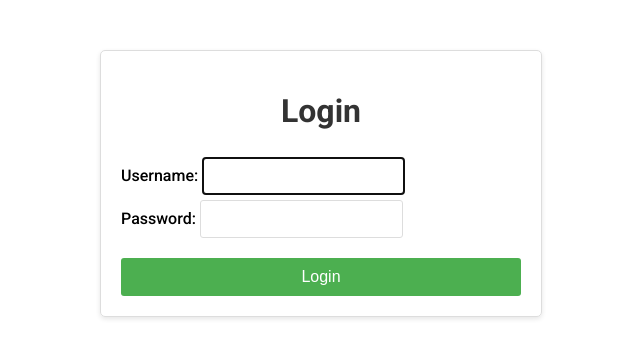
After one commit to CreativeMarkus/Achievement.2, a Django app: page /login/ in a window 1280 px wide. The commit adds this page. Shown: the top 358 px of the page, without its empty margins (319-959 px from the left). Run offline with Django 5.2, Linux system fonts and the light colour scheme.

Commit message:
Implement authentication features: login, logout, and view protection
- Created login_view and logout_view in recipe_project/views.py
- Added login and success templates in templates/auth/
- Updated recipe_project/urls.py with login/logout routes
- Protected RecipeListView and RecipeDetailView with LoginRequiredMixin
- Added login link to home page
- Added logout link to recipes list page
- Updated LOGIN_URL setting in settings.py

```diff
--- a/A2_Recipe_App/src/recipe_project/urls.py
+++ b/A2_Recipe_App/src/recipe_project/urls.py
@@ -2,8 +2,19 @@ from django.contrib import admin
 from django.urls import path, include
 from django.conf import settings
 from django.conf.urls.static import static
+from .views import login_view, logout_view
+
+
+def logout_success_view(request):
+    from django.shortcuts import render
+    return render(request, 'auth/success.html')
+
+
 urlpatterns = [
     path('admin/', admin.site.urls),
     path('', include('recipes.urls')),
+    path('login/', login_view, name='login'),
+    path('logout/', logout_view, name='logout'),
+    path('logout-success/', logout_success_view, name='logout-success'),
 ]
 urlpatterns += static(settings.MEDIA_URL, document_root=settings.MEDIA_ROOT)
--- /dev/null
+++ b/A2_Recipe_App/src/recipe_project/views.py
@@ -0,0 +1,49 @@
+from django.shortcuts import render, redirect
+
+# Django authentication libraries
+from django.contrib.auth import authenticate, login, logout
+
+# Django Form for authentication
+from django.contrib.auth.forms import AuthenticationForm
+
+
+# define a function view called login_view that takes a request from user
+def login_view(request):
+    # initialize:
+    # error_message to None
+    error_message = None
+    # form object with username and password fields
+    form = AuthenticationForm()
+
+    # when user hits "login" button, then POST request is generated
+    if request.method == 'POST':
+        # read the data sent by the form via POST request
+        form = AuthenticationForm(data=request.POST)
+
+        # check if form is valid
+        if form.is_valid():
+            username = form.cleaned_data.get('username')  # read username
+            password = form.cleaned_data.get('password')  # read password
+
+            # use Django authenticate function to validate the user
+            user = authenticate(username=username, password=password)
+            if user is not None:  # if user is authenticated
+                # then use pre-defined Django function to login
+                login(request, user)
+                return redirect('recipes:list')  # & send the user to desired page
+        else:  # in case of error
+            error_message = 'Oops.. something went wrong'  # print error message
+
+    # prepare data to send from view to template
+    context = {
+        'form': form,  # send the form data
+        'error_message': error_message  # and the error_message
+    }
+    # load the login page using "context" information
+    return render(request, 'auth/login.html', context)
+
+
+# define a function view called logout_view that takes a request from user
+def logout_view(request):
+    logout(request)  # the use pre-defined Django function to logout
+    return redirect('logout-success')  # after logging out go to success page
--- a/A2_Recipe_App/src/recipes/urls.py
+++ b/A2_Recipe_App/src/recipes/urls.py
@@ -1,8 +1,8 @@
 from django.urls import path
-from .views import RecipeListView, RecipeDetailView
+from .views import home, RecipeListView, RecipeDetailView
 
 urlpatterns = [
-    path('', RecipeListView.as_view(), name='home'),
+    path('', home, name='home'),
     path('recipes/', RecipeListView.as_view(), name='list'),
     path('recipe/<int:pk>/', RecipeDetailView.as_view(), name='recipe-detail'),
 ]
--- a/A2_Recipe_App/src/recipes/views.py
+++ b/A2_Recipe_App/src/recipes/views.py
@@ -1,14 +1,15 @@
 from django.shortcuts import render
 from django.views.generic import ListView, DetailView
+from django.contrib.auth.mixins import LoginRequiredMixin
 from .models import Recipe
 
 def home(request):
     return render(request, 'recipes/recipes_home.html')
 
-class RecipeListView(ListView):
+class RecipeListView(LoginRequiredMixin, ListView):
     model = Recipe
     template_name = 'recipes/recipes.html'
 
-class RecipeDetailView(DetailView):
+class RecipeDetailView(LoginRequiredMixin, DetailView):
     model = Recipe
     template_name = 'recipes/recipe_detail.html'
--- /dev/null
+++ b/A2_Recipe_App/src/templates/auth/login.html
@@ -0,0 +1,108 @@
+<!DOCTYPE html>
+{% load static %}
+<html>
+
+<head>
+    <title>Recipe App - Login</title>
+    <link href="https://fonts.googleapis.com/css2?family=Roboto:wght@400;500;700&display=swap" rel="stylesheet">
+    <style>
+        body,
+        h1,
+        p {
+            font-family: 'Roboto', sans-serif;
+        }
+
+        .container {
+            max-width: 400px;
+            margin: 50px auto;
+            padding: 20px;
+            border: 1px solid #ddd;
+            border-radius: 5px;
+            box-shadow: 0 2px 5px rgba(0, 0, 0, 0.1);
+        }
+
+        h1 {
+            text-align: center;
+            color: #333;
+        }
+
+        form {
+            display: flex;
+            flex-direction: column;
+        }
+
+        label {
+            margin-top: 15px;
+            font-weight: 500;
+        }
+
+        input[type="text"],
+        input[type="password"] {
+            padding: 10px;
+            margin-top: 5px;
+            border: 1px solid #ddd;
+            border-radius: 3px;
+            font-size: 14px;
+        }
+
+        button {
+            margin-top: 20px;
+            padding: 10px;
+            background-color: #4CAF50;
+            color: white;
+            border: none;
+            border-radius: 3px;
+            cursor: pointer;
+            font-size: 16px;
+            font-weight: 500;
+        }
+
+        button:hover {
+            background-color: #45a049;
+        }
+
+        .error-message {
+            color: red;
+            margin-top: 10px;
+            padding: 10px;
+            background-color: #ffebee;
+            border-radius: 3px;
+        }
+    </style>
+</head>
+
+<body>
+    <div class="container">
+        <h1>Login</h1>
+        {% comment %}
+        check for error message
+        {% endcomment %}
+        {% if error_message %}
+        <div class="error-message">
+            {{ error_message }}
+        </div>
+        {% endif %}
+
+        {% comment %}
+        print form
+        {% endcomment %}
+        <form action="" method="POST">
+            {% comment %}
+            add Django security token
+            {% endcomment %}
+            {% csrf_token %}
+
+            {% comment %}
+            print form received from view
+            {% endcomment %}
+            {{ form }}
+
+            {% comment %}
+            add button
+            {% endcomment %}
+            <button type="submit">Login</button>
+        </form>
+    </div>
+</body>
+
+</html>
```
Also changed, not shown: A2_Recipe_App/src/recipes/templates/recipes/recipes.html (+37 -0 lines), A2_Recipe_App/src/recipes/templates/recipes/recipes_home.html (+51 -6 lines), A2_Recipe_App/src/templates/auth/success.html (added, +109 -0 lines).
